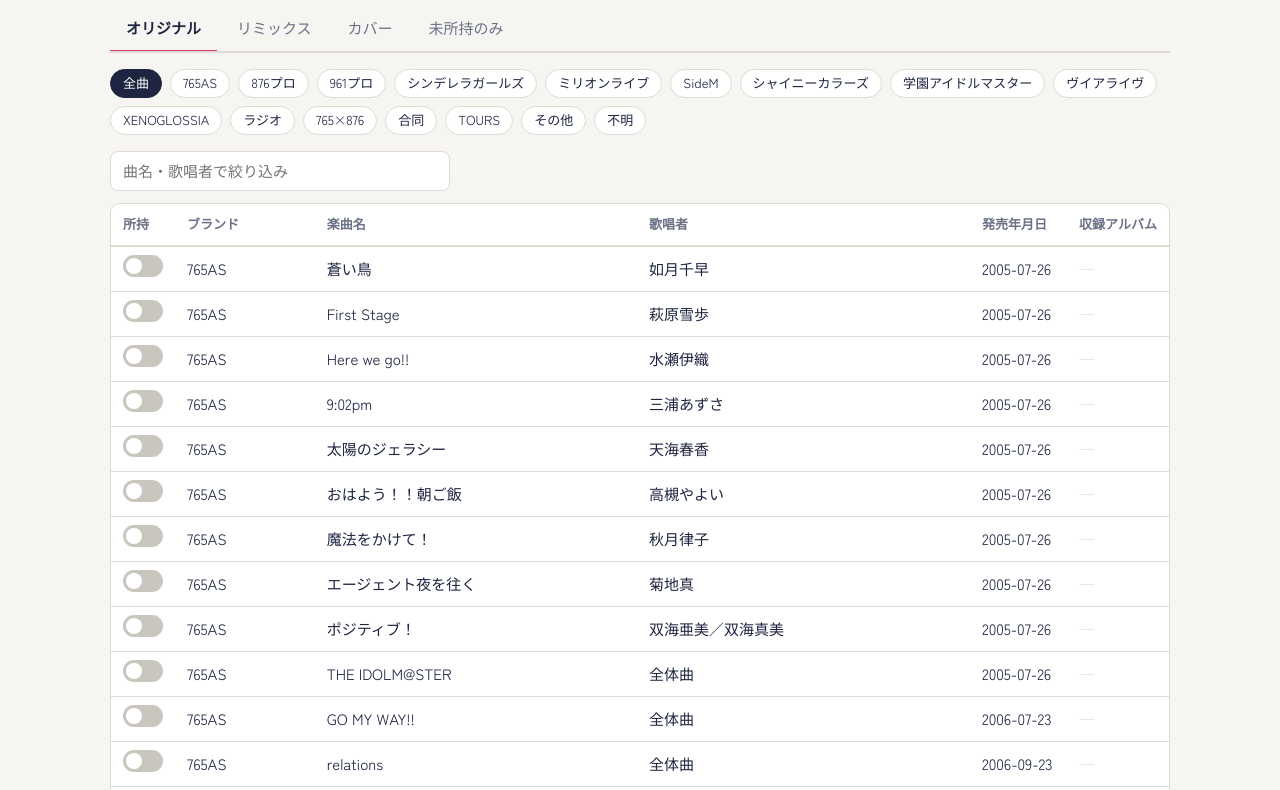
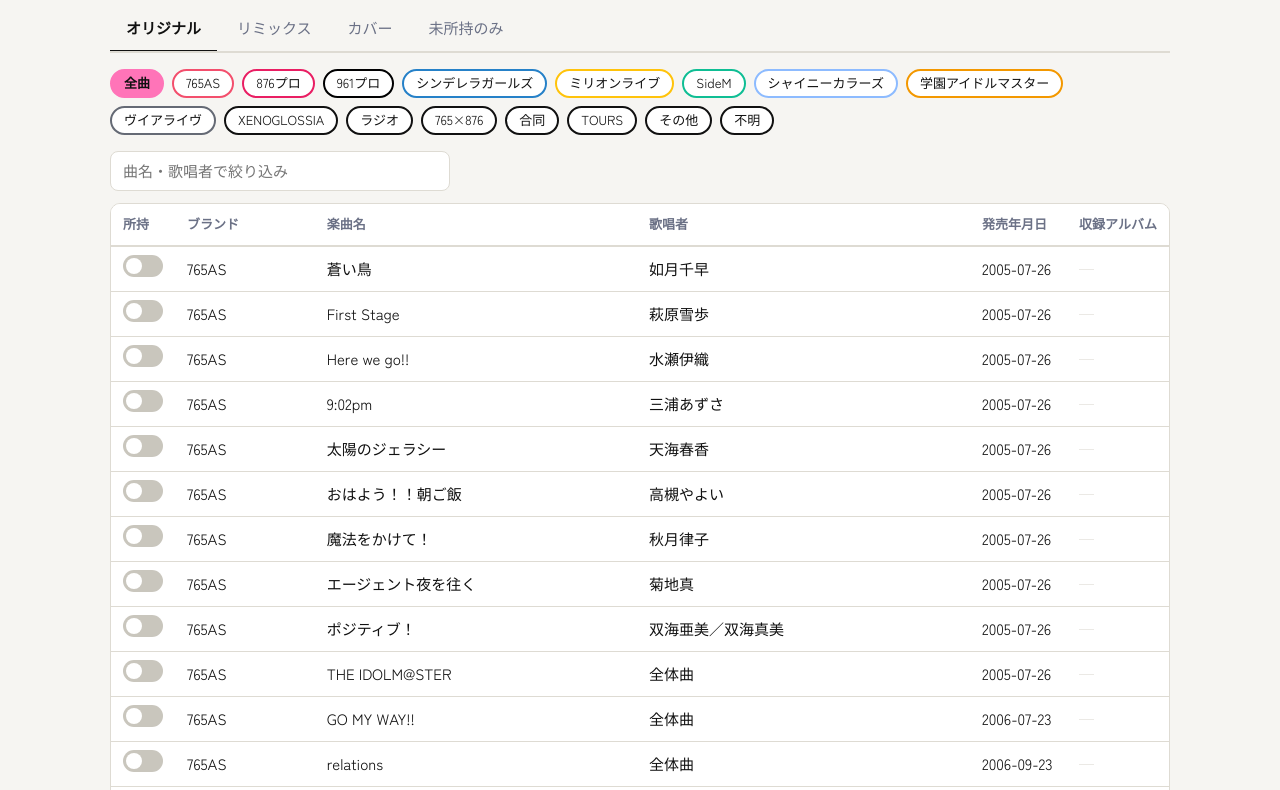
Before and after one commit to kuro416pro/M-STER-SONGs, a plain HTML site: page index.html in a window 1280 px wide. Shown: the part 80-870 px from the top of the page. Drawn offline with Linux system fonts and the light colour scheme.

Commit message:
Add files via upload

```diff
--- a/index.html
+++ b/index.html
@@ -6,7 +6,7 @@
 <title>アイマス楽曲 所持チェッカー</title>
 <link rel="stylesheet" href="https://fonts.googleapis.com/css2?family=Zen+Kaku+Gothic+New:wght@400;500;700&display=swap">
 <style>
-:root{--bg:#f6f5f2;--ink:#1d2540;--sub:#6b7186;--line:#dedbd3;--acc:#d63a7a;--card:#fff}
+:root{--bg:#f6f5f2;--ink:#111111;--sub:#6b7186;--line:#dedbd3;--acc:#111111;--card:#fff}
 *{box-sizing:border-box}
 body{margin:0;background:var(--bg);color:var(--ink);font:15px/1.6 "Zen Kaku Gothic New",system-ui,sans-serif}
 header{padding:28px 20px 8px;max-width:1100px;margin:auto;display:flex;flex-wrap:wrap;align-items:flex-end;gap:8px 24px}
@@ -19,8 +19,8 @@ main{max-width:1100px;margin:auto;padding:0 20px 60px}
 .tab[aria-selected=true]{color:var(--ink);border-bottom-color:var(--acc);font-weight:700}
 .tab:focus-visible,.chip:focus-visible,button:focus-visible,input:focus-visible{outline:2px solid var(--acc);outline-offset:2px}
 .bar{display:flex;flex-wrap:wrap;gap:8px;margin:16px 0;align-items:center}
-.chip{border:1px solid var(--line);background:var(--card);border-radius:99px;padding:3px 12px;font:inherit;font-size:13px;cursor:pointer;color:var(--ink)}
-.chip[aria-pressed=true]{background:var(--ink);border-color:var(--ink);color:#fff}
+.chip{border:2px solid var(--c);background:var(--card);border-radius:99px;padding:2px 12px;font:inherit;font-size:13px;cursor:pointer;color:var(--ink)}
+.chip[aria-pressed=true]{background:var(--c);color:var(--t);font-weight:700}
 .tools{display:flex;flex-wrap:wrap;gap:8px;margin-bottom:12px}
 input[type=search]{flex:1;min-width:180px;max-width:340px;padding:7px 12px;border:1px solid var(--line);border-radius:8px;font:inherit;background:var(--card)}
 .wrap{background:var(--card);border:1px solid var(--line);border-radius:10px;overflow-x:auto}
@@ -67,6 +67,8 @@ td.sw{width:64px}.dt{white-space:nowrap;font-variant-numeric:tabular-nums}
 const TABS=[["original","オリジナル"],["remix","リミックス"],["cover","カバー"],["unowned","未所持のみ"]];
 const TYPE={original:"",remix:"リミックス",cover:"カバー"};
 const KEY="imas-owned-v1";
+const COL={"":"#ff74b8","765AS":"#f34f6d","876プロ":"#e91e63","961プロ":"#000001","シンデレラガールズ":"#2681c8","ミリオンライブ":"#ffc30b","SideM":"#0fbe94","シャイニーカラーズ":"#8dbbff","学園アイドルマスター":"#f39800","ヴイアライヴ":"#656a75"};
+const textOn=c=>{const n=parseInt(c.slice(1),16),l=.299*(n>>16)+.587*(n>>8&255)+.114*(n&255);return l>150?"#111":"#fff"};
 let DATA,owned=new Set(),tab="original",brand="",query="",sk="",sd=1;
 const $=id=>document.getElementById(id);
 const esc=s=>String(s).replace(/[&<>"]/g,c=>({"&":"&amp;","<":"&lt;",">":"&gt;",'"':"&quot;"}[c]));
@@ -81,7 +83,7 @@ fetch("songs.json",{cache:"no-cache"}).then(r=>r.json()).then(d=>{DATA=d;init()}
 
 function init(){
   $("tabs").innerHTML=TABS.map(([k,l])=>`<button class="tab" role="tab" data-t="${k}" aria-selected="${k===tab}">${l}</button>`).join("");
-  $("brands").innerHTML=["",...DATA.brands].map(b=>`<button class="chip" data-b="${esc(b)}" aria-pressed="${b===brand}">${b||"全曲"}</button>`).join("");
+  $("brands").innerHTML=["",...DATA.brands].map(b=>`<button class="chip" style="--c:${COL[b]||"#111111"};--t:${textOn(COL[b]||"#111111")}" data-b="${esc(b)}" aria-pressed="${b===brand}">${b||"全曲"}</button>`).join("");
   $("tabs").onclick=e=>{const t=e.target.closest(".tab");if(!t)return;tab=t.dataset.t;
     document.querySelectorAll(".tab").forEach(x=>x.setAttribute("aria-selected",x===t));render()};
   $("brands").onclick=e=>{const c=e.target.closest(".chip");if(!c)return;brand=c.dataset.b;
```
